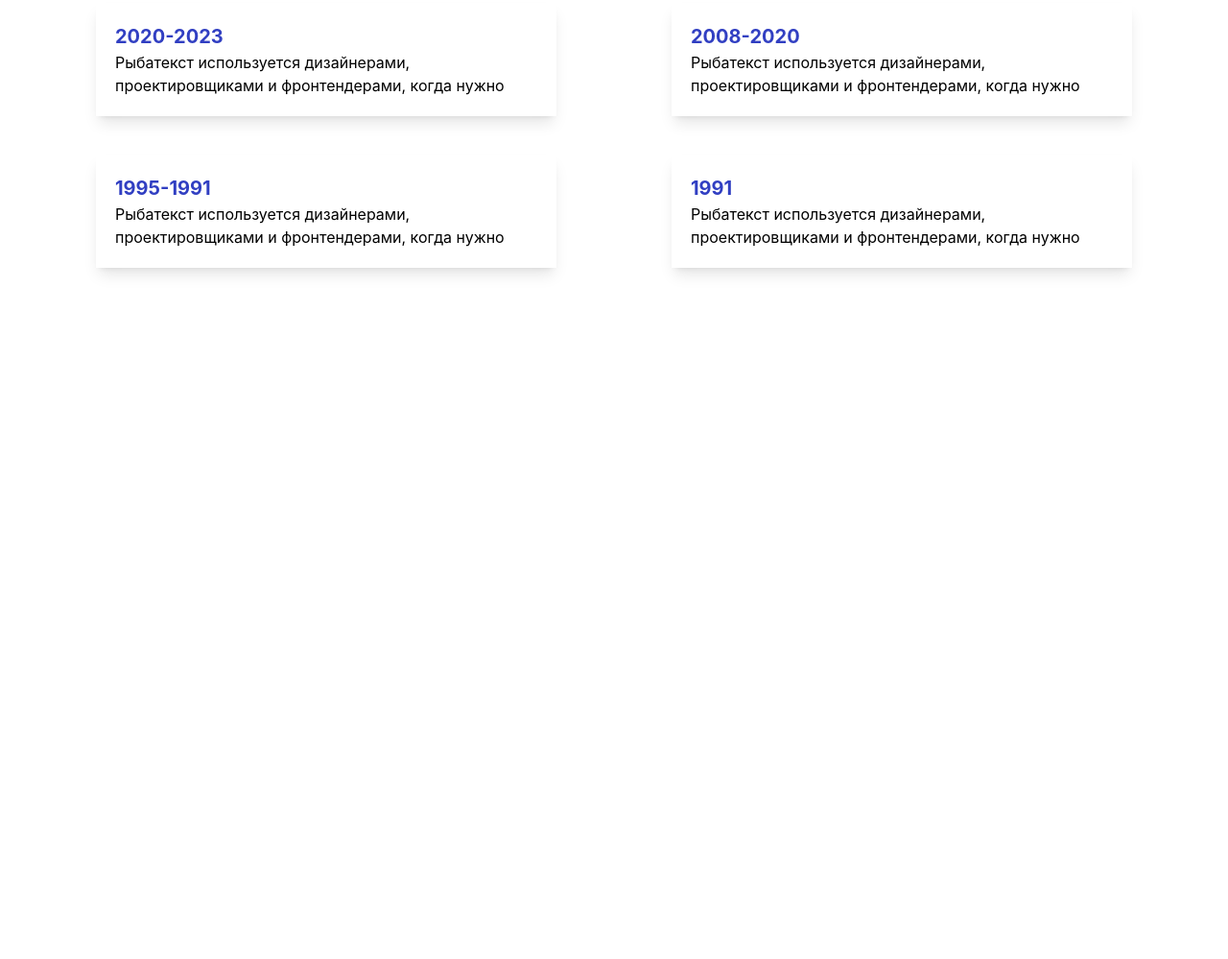
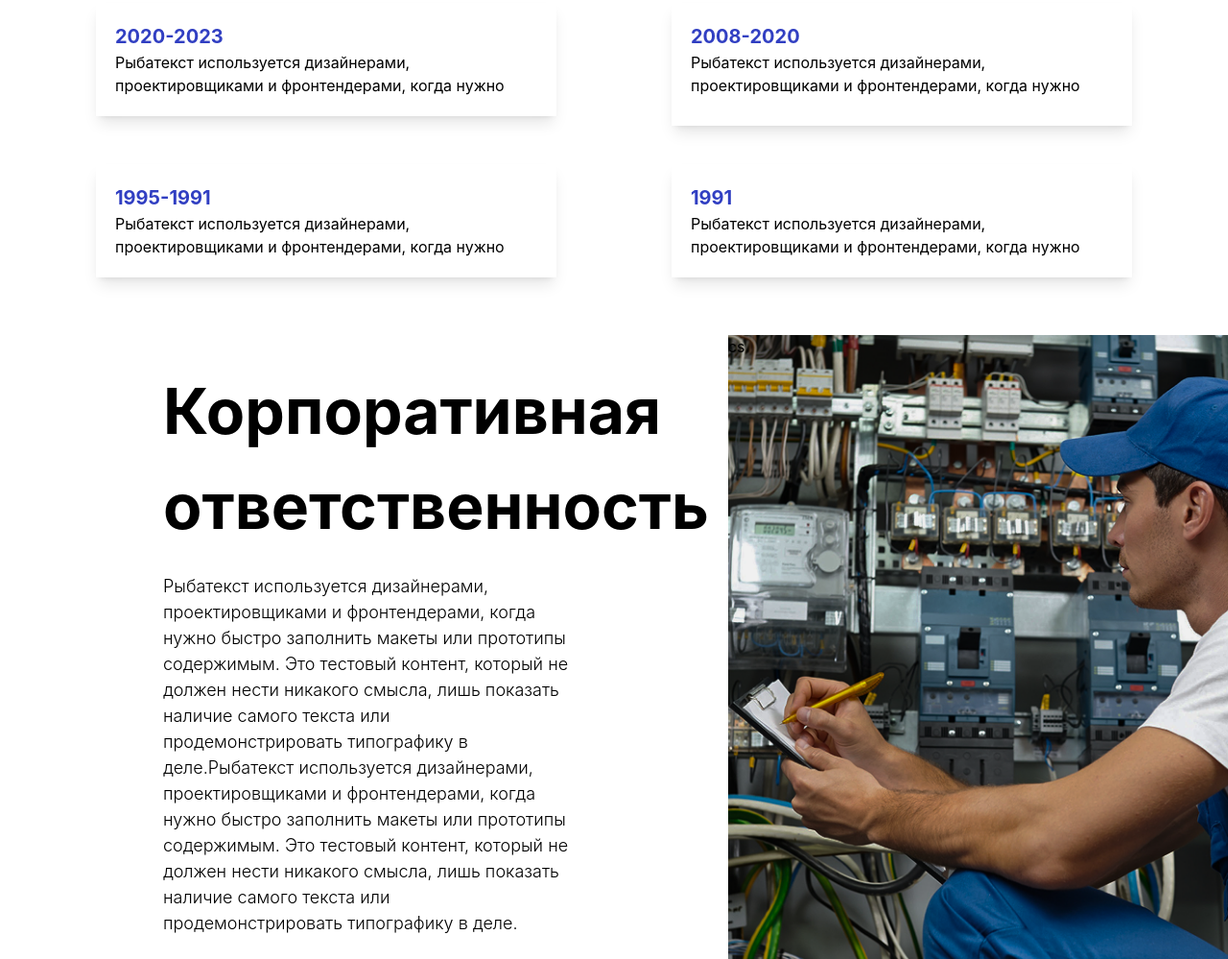
Before and after one commit to usmonnh-hub/RSEM, a website: page page2.html in a window 1280 px wide. Shown: the part 1645-2644 px from the top of the page at 96% size. Before the commit the page ends 1954 px from the top, so only its background shows below. Drawn offline with nearby package versions, Linux system fonts and the light colour scheme; files that its build step writes are made by us from their sources.

Commit message:
page2 section4

```diff
--- a/page2.html
+++ b/page2.html
@@ -56,7 +56,7 @@
     <div class="lg:max-w-[1200px] lg:m-auto">
       <h1 class="ml-[20px] text-[35px] font-[500] lg:font-[650] lg:text-[46px] mt-[100px]">История компании РСЭМ насчитывает более 15 лет успешной работы</h1>
       <div class="lg:flex lg:max-w-[1200px] lg:m-auto lg:mt-[40px] lg:flex-wrap">
-        <div class="w-[90%] m-auto shadow-lg p-[10px] mt-[10px] mb-[20px] lg:w-[40%] p-[20px] lg:mb-[30px]">
+        <div class="w-[90%] m-auto shadow-lg p-[10px] mt-[10px] mb-[20px] lg:w-[40%] p-[20px] lg:mb-[40px]">
           <h1 class="text-[#313FC2] text-[20px] font-bold">2020-2023</h1>
           <p>Рыбатекст используется дизайнерами, проектировщиками и фронтендерами, когда нужно </p>
         </div>
@@ -74,6 +74,14 @@
         </div>
       </div>
     </div>
-
+    <div class="w-full lg:max-w-[1600px] flex flex-col lg:m-auto lg:flex-row lg:mt-[30px]">
+      <div class="mt-[30px] lg:ml-[150px]">
+        <h1 class="ml-[20px] text-[45px] font-[500] lg:font-[650] lg:text-[66px]">Корпоративная ответственность</h1>
+         <p class="ml-[20px] text-[18px]  w-[90%] mt-[20px] font-[350] lg:w-[70%]">Рыбатекст используется дизайнерами, проектировщиками и фронтендерами, когда нужно быстро заполнить макеты или прототипы содержимым. Это тестовый контент, который не должен нести никакого смысла, лишь показать наличие самого текста или продемонстрировать типографику в деле.Рыбатекст используется дизайнерами, проектировщиками и фронтендерами, когда нужно быстро заполнить макеты или прототипы содержимым. Это тестовый контент, который не должен нести никакого смысла, лишь показать наличие самого текста или продемонстрировать типографику в деле.</p>
+      </div>
+      <div class="h-[400px] lg:h-[650px] lg:w-[4500px]" style="background-image: url(src/imges/Rectangle\ 2190.png); background-size: cover; background-repeat: no-repeat; background-position: center;">
+        cs
+      </div>
+    </div>
 </body>
 </html>
```
